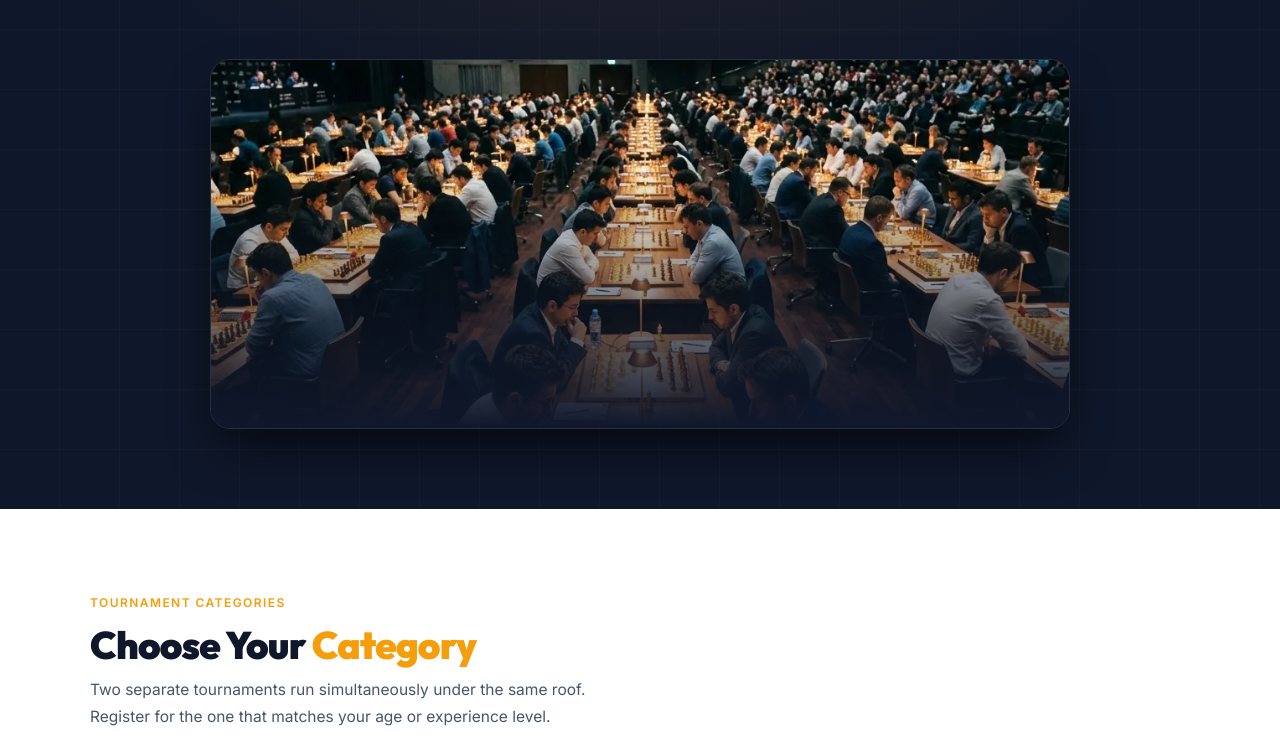
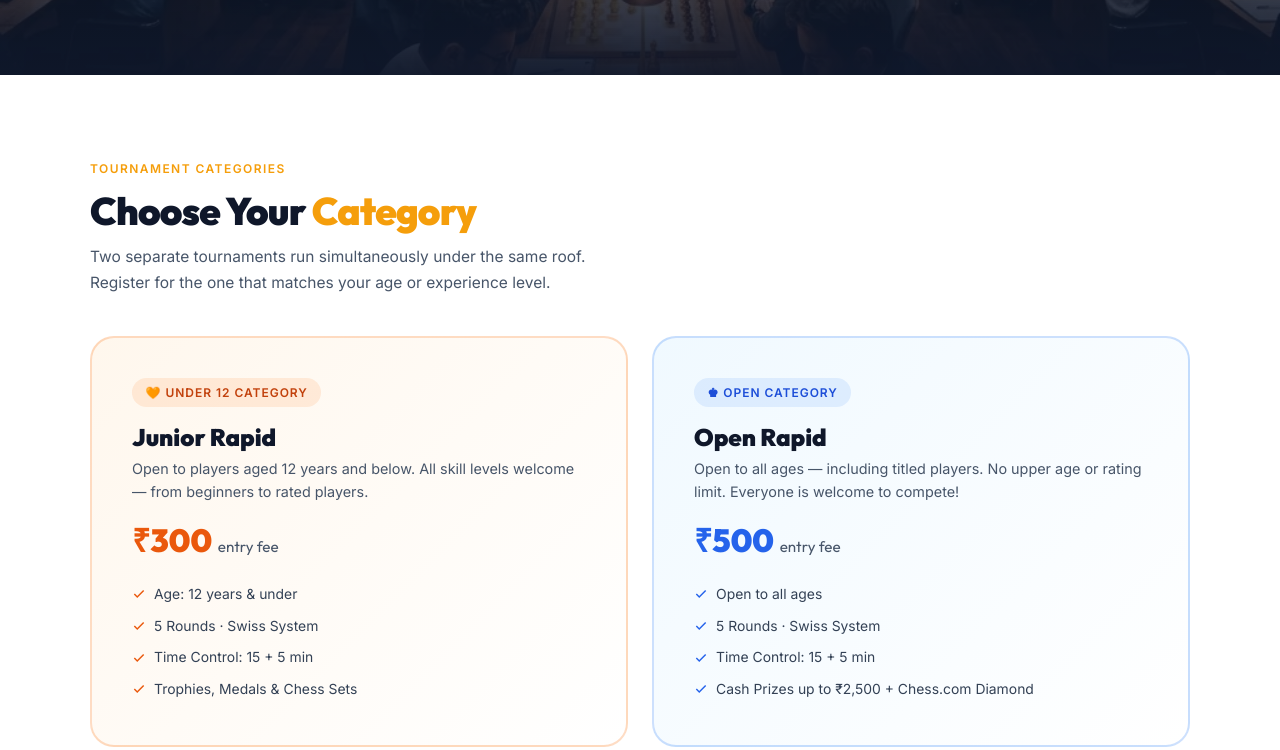
Before and after one commit to developerankushjain/thechesslifestyle, a website built with Vite: page tournament/index.html in a window 1280 px wide. Shown: the part 818-1568 px from the top of the page. Built offline with nearby package versions, Linux system fonts and the light colour scheme.

Commit message:
Tournament hero: use image as full-bleed background with cinematic gradient overlays

```diff
--- a/tournament/index.html
+++ b/tournament/index.html
@@ -19,10 +19,11 @@
     :root{--primary:#f59e0b;--dark:#0f172a;--mid:#1e293b;--text:#475569;--border:#e2e8f0;--bg:#f8fafc}
 
     /* Hero */
-    .t-hero{position:relative;background:var(--dark);overflow:hidden;padding:7rem 5% 5rem;text-align:center;min-height:90vh;display:flex;align-items:center;justify-content:center}
+    .t-hero{position:relative;overflow:hidden;padding:7rem 5% 5rem;text-align:center;min-height:95vh;display:flex;align-items:center;justify-content:center;background-color:var(--dark);background-image:url('/gallery/tournament_hero.webp');background-size:cover;background-position:center top;background-repeat:no-repeat}
     .t-hero-inner{position:relative;z-index:2;max-width:860px;margin:0 auto}
-    .t-hero::before{content:'';position:absolute;inset:0;background:radial-gradient(ellipse 80% 60% at 50% 30%,rgba(245,158,11,.18) 0%,transparent 70%);pointer-events:none}
-    .t-chess-bg{position:absolute;inset:0;opacity:.04;background-image:repeating-linear-gradient(0deg,transparent,transparent 59px,rgba(255,255,255,.5) 59px,rgba(255,255,255,.5) 60px),repeating-linear-gradient(90deg,transparent,transparent 59px,rgba(255,255,255,.5) 59px,rgba(255,255,255,.5) 60px);z-index:1}
+    /* Multi-layer gradient overlay: bottom fade + top dark scrim + warm orange glow at center */
+    .t-hero::after{content:'';position:absolute;inset:0;background:linear-gradient(to bottom, rgba(15,23,42,0.6) 0%, rgba(15,23,42,0.2) 30%, rgba(15,23,42,0.3) 60%, rgba(15,23,42,0.97) 100%),radial-gradient(ellipse 70% 50% at 50% 40%, rgba(245,158,11,0.25) 0%, transparent 70%);pointer-events:none;z-index:1}
+    .t-chess-bg{display:none}
     .t-eyebrow{display:inline-flex;align-items:center;gap:.5rem;background:rgba(245,158,11,.15);border:1px solid rgba(245,158,11,.35);color:var(--primary);font-size:.8rem;font-weight:700;letter-spacing:.1em;text-transform:uppercase;padding:.4rem 1.2rem;border-radius:100px;margin-bottom:1.5rem}
     .t-hero h1{font-family:'Outfit',sans-serif;font-size:clamp(2.2rem,6vw,4.5rem);font-weight:900;color:#fff;line-height:1.05;letter-spacing:-.03em;margin-bottom:.75rem}
     .t-hero h1 .hl{color:var(--primary)}
@@ -261,10 +262,6 @@
         <div class="cd-box"><div class="cd-num" id="cd-h">--</div><div class="cd-lbl">Hours</div></div>
         <div class="cd-box"><div class="cd-num" id="cd-m">--</div><div class="cd-lbl">Minutes</div></div>
         <div class="cd-box"><div class="cd-num" id="cd-s">--</div><div class="cd-lbl">Seconds</div></div>
-      </div>
-      <div class="hero-image-wrapper" style="margin-top: 4rem; border-radius: 20px; overflow: hidden; border: 1px solid rgba(255,255,255,0.1); box-shadow: 0 25px 50px -12px rgba(0,0,0,0.7); position: relative; max-width: 1000px; margin-left: auto; margin-right: auto;">
-        <img src="/gallery/tournament_hero.webp" alt="Cinematic view of a professional chess tournament" loading="eager" decoding="async" style="width: 100%; height: auto; display: block; object-fit: cover; aspect-ratio: 21/9;">
-        <div style="position: absolute; inset: 0; background: linear-gradient(to top, rgba(15, 23, 42, 1), transparent 70%); pointer-events: none;"></div>
       </div>
     </div>
   </header>
```
